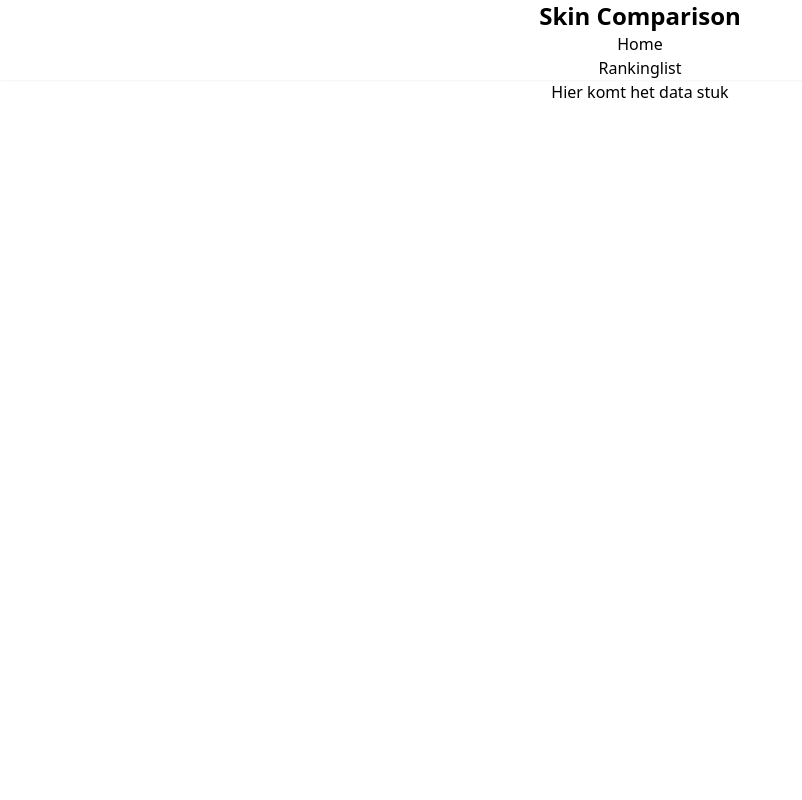
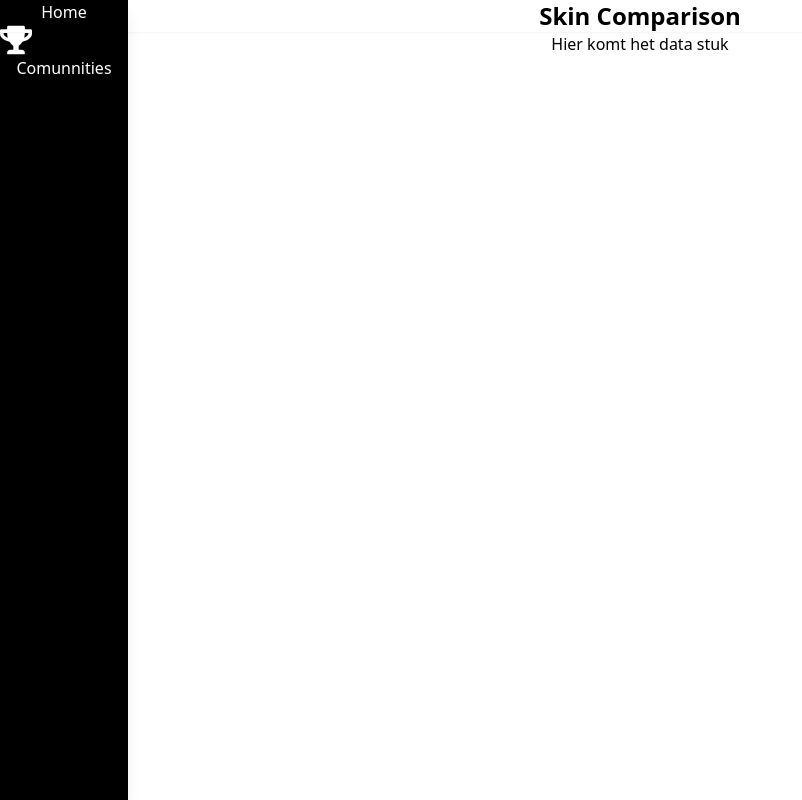
Before and after one commit to ArjenZwep/Skincomparing, a React (Create React App) app in the folder frontend/: page /datapage in a window 1280 px wide. Shown: the whole page, without its empty margins (0-802 px from the left). Built offline with nearby package versions, Linux system fonts and the light colour scheme; no server answers.

Commit message:
first ui

```diff
--- a/frontend/package.json
+++ b/frontend/package.json
@@ -14,6 +14,7 @@
     "postcss": "^8.4.5",
     "react": "^16.13.0",
     "react-dom": "^16.13.0",
+    "react-icons": "^4.3.1",
     "react-router-dom": "5.2.0",
     "react-scripts": "^5.0.0",
     "react-spring": "^8.0.27"
--- a/frontend/src/Pages/Datapage.js
+++ b/frontend/src/Pages/Datapage.js
@@ -2,11 +2,13 @@ import React from 'react';
 import useStyles from "../styles"
 import Title from "../components/Title";
 import Topten from "../components/Topten";
+import SideBar from '../components/Sidebar';
 
 function Datapage() {
     let classes = useStyles();
     return (
         <div className={classes.root}>
+            <SideBar />
             <Title/>
             <p>Hier komt het data stuk</p>
             <Topten/>
--- a/frontend/src/Pages/Homepage.js
+++ b/frontend/src/Pages/Homepage.js
@@ -1,4 +1,3 @@
-import useStyles from "../styles";
 import Title from "../components/Title";
 import Comparison from "../components/Comparison";
 import SideBar from "../components/Sidebar";
@@ -6,7 +5,8 @@ import React from "react";
 
 function Homepage() {
     return (
-        <div className="flex">
+        <div className="flex-col">
+            <SideBar />
             <Title/>
             <Comparison/>
         </div>
--- a/frontend/src/components/Datalist.js
+++ b/frontend/src/components/Datalist.js
@@ -6,7 +6,7 @@ import { Typography} from '@material-ui/core';
 export default function Datalist(props) {
     let classes = useStyles();
     return(
-        <div className={classes.Datalist}>
+        <div className="flex-col">
             <Typography display="block" className={classes.Datalist} variant={'overline'}>
                 {props.number}
             </Typography>
--- a/frontend/src/components/Sidebar.js
+++ b/frontend/src/components/Sidebar.js
@@ -0,0 +1,30 @@
+import {FaTrophy } from 'react-icons/fa';
+import React from 'react'
+import {NavLink} from "react-router-dom";
+
+
+const SideBar = () => {
+    return(
+        <div className="fixed top-0 h-screen w-32 bg-black m-0
+                        flex-middle flex-col
+                        bg-secondary text-white shadow-lg">
+        <nav>
+            <ul>
+                <li><NavLink to='/'>Home</NavLink></li>
+                <li><NavLink to='/datapage'><SideBarIcon icon={ <FaTrophy size="32"/> } text = {'Comunnities'}/></NavLink></li>
+            </ul>
+        </nav>
+        </div>
+    )
+};
+
+const SideBarIcon = ({ icon, text = 'tooltip' }) => (
+    <div className="sidebar-icon group">
+        {icon}
+        <span class="sidebar-tooltip group-hover:bg-yellow">
+            {text}
+        </span>
+    </div>
+);
+
+export default SideBar
--- a/frontend/src/components/Title.js
+++ b/frontend/src/components/Title.js
@@ -6,16 +6,10 @@ import {NavLink} from "react-router-dom";
 export default function Title(props) {
     let classes = useStyles();
     return (
-    <div className="shadow-sm border-b-1 sticky top-0 z-50 bg-third shadow-lg flex-row flex-auto">
+    <div className="flex-col shadow-sm border-b-1 sticky top-0 min-h-2 z-50 bg-third shadow-lg flex-row flex-auto">
         <h1 className="text-center font-bold text-2xl">
             Skin Comparison
         </h1>
-        <nav>
-            <ul>
-                <li><NavLink to='/'>Home</NavLink></li>
-                <li><NavLink to='/datapage'>Rankinglist</NavLink></li>
-            </ul>
-        </nav>
     </div>
     );
 }
--- a/frontend/tailwind.config.js
+++ b/frontend/tailwind.config.js
@@ -2,6 +2,10 @@ module.exports = {
   content: ["./src/**/*.{html,js}"],
   theme: {
     extend: {},
+    container: {
+      center: true,
+
+    },
   },
   plugins: [],
 }
```
Also changed, not shown: 1 other file (tests, documents, lock files or other folders).
